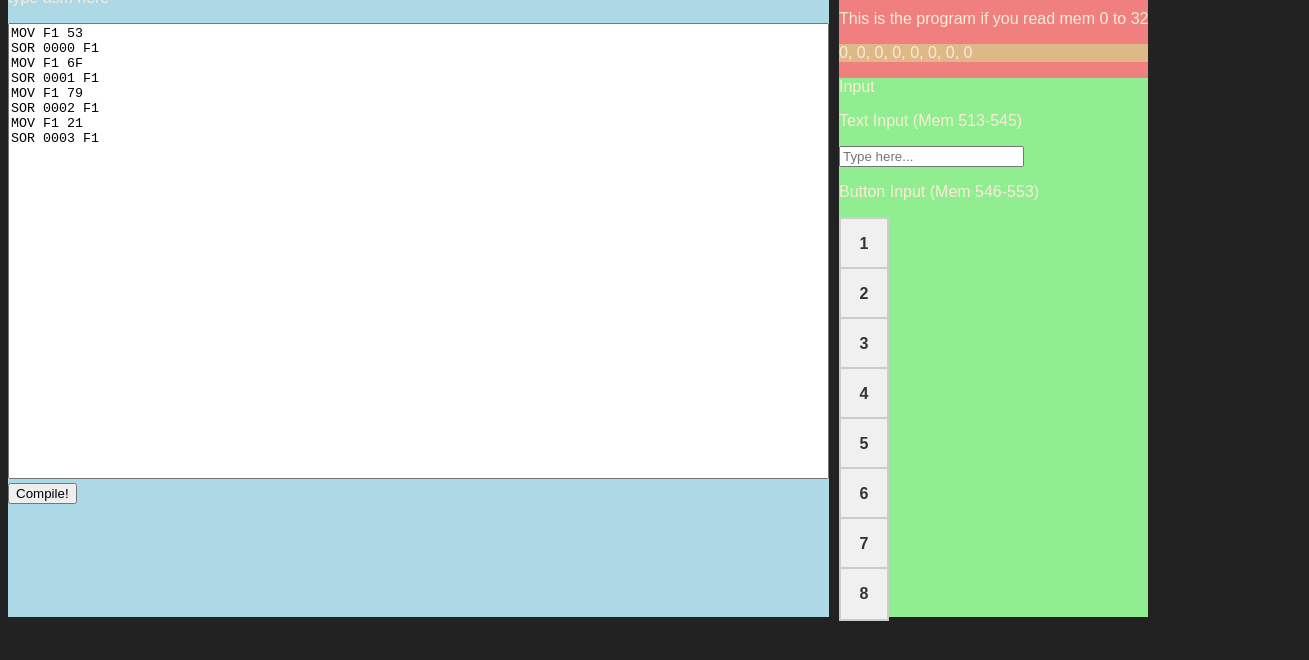
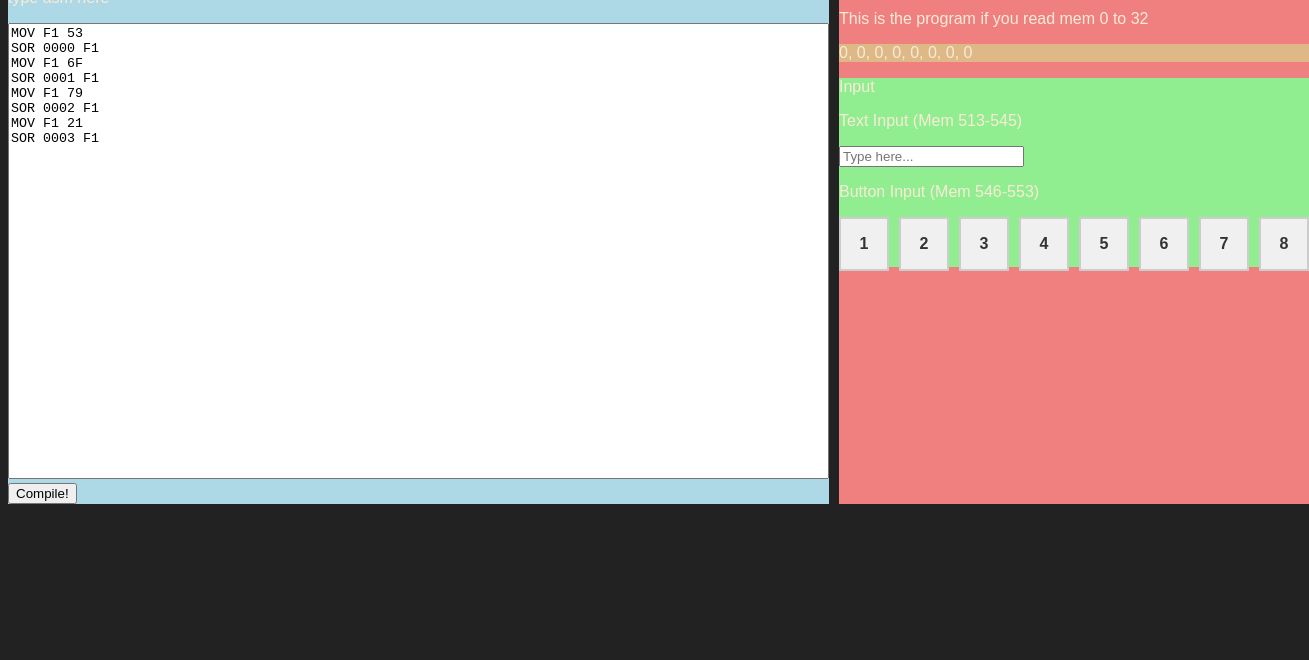
Before and after one commit to Alex-Hamish/alex-hamish.github.io, a plain HTML site: page soycpu/compiler/index.html in a window 1280 px wide. Shown: the part 118-778 px from the top of the page, 1309 px wide, since content can reach past the window. Drawn offline with Linux system fonts and the light colour scheme.

Commit message:
toggle row

```diff
--- a/soycpu/compiler/index.html
+++ b/soycpu/compiler/index.html
@@ -391,7 +391,7 @@ SOR 0003 F1</textarea>
                 <input type="text" maxlength="32" id="tIInput" placeholder="Type here...">
                 <p>Button Input (Mem 546-553)</p>
                 <div class="toggle-row">
-                    <form autocomplete="off">
+                    <form class="toggle-row" autocomplete="off">
                         <label class="square-toggle">
                             <input type="checkbox">
                             <span class="btn-box" id="btn1" autocomplete="off">1</span>
```
